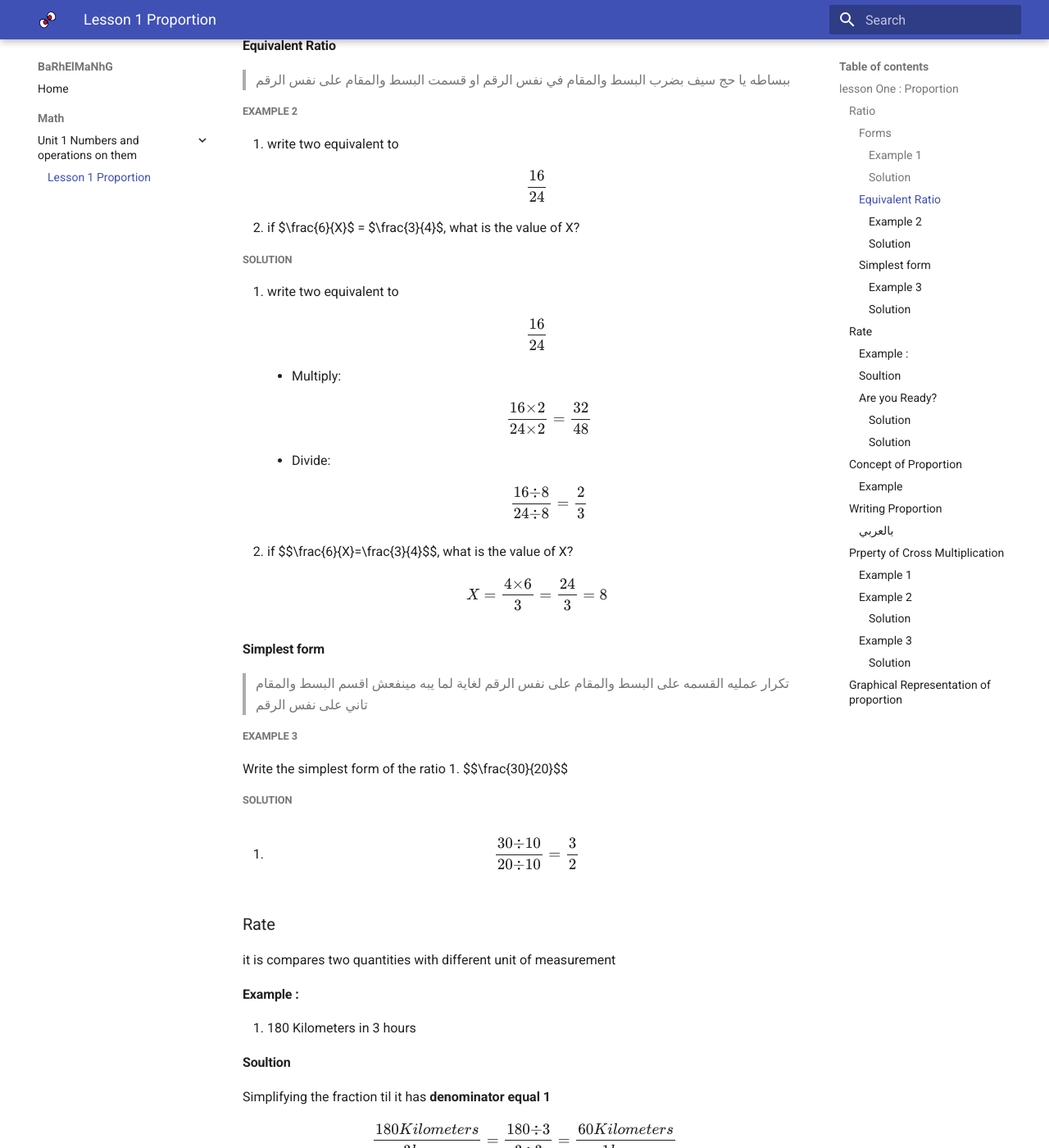
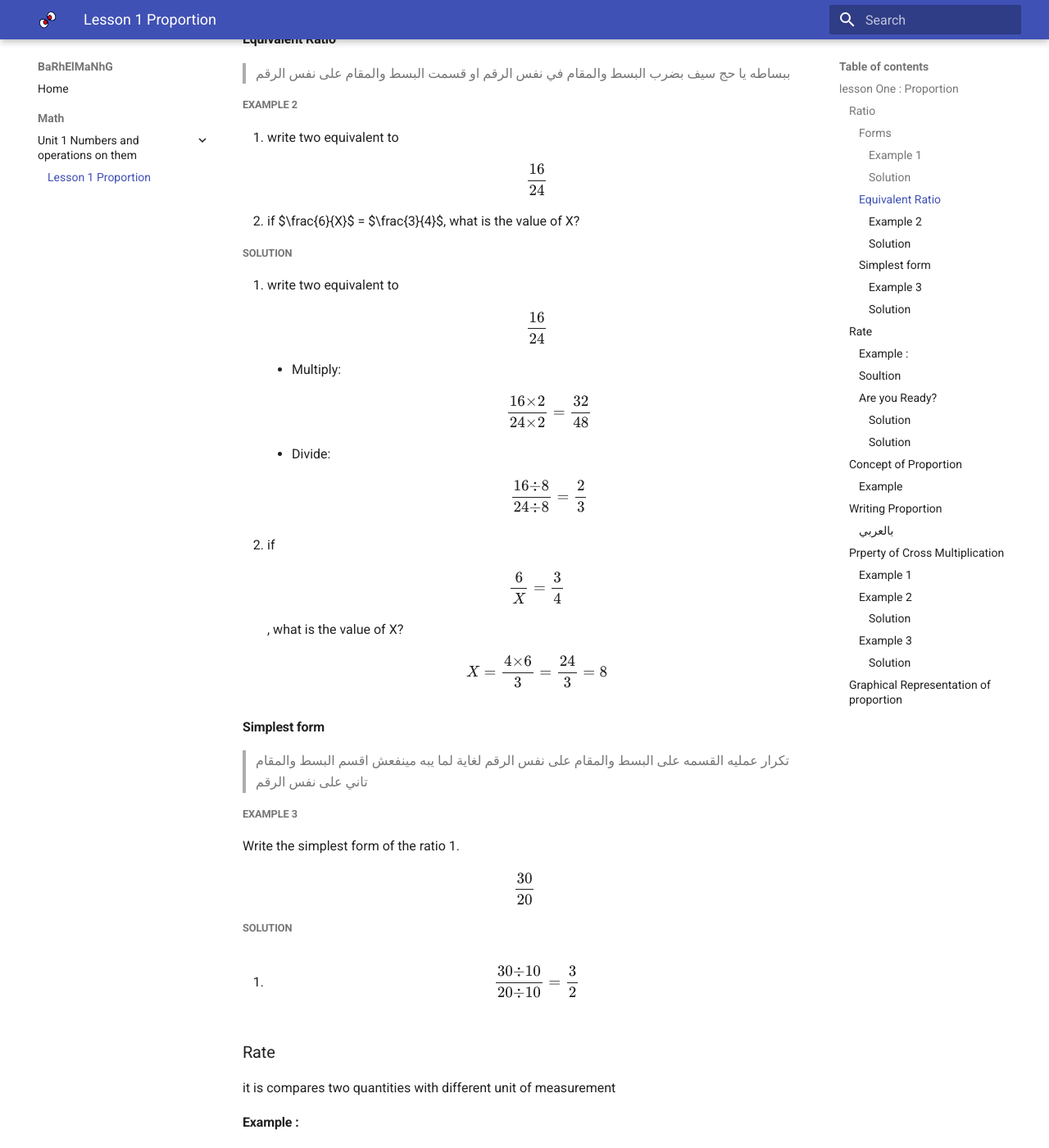
Before and after one commit to amansour-gh/educational.github.io, an MkDocs documentation site: the page built from docs/math/unit1/lesson1.md, in a window 1280 px wide and 1400 px high, scrolled down 1005 px. Shown: the whole window at 82% size. Built offline with MkDocs 1.6.1 and Material for MkDocs 9.7.7, drawn with Linux system fonts in a browser that asks for light colours; some of the changed text lies outside the part shown.

Commit message:
240927-15

```diff
--- a/mkdocs.yml
+++ b/mkdocs.yml
@@ -15,9 +15,3 @@ nav:
 
 extra_javascript:
   - https://cdnjs.cloudflare.com/ajax/libs/mathjax/3.2.0/es5/tex-mml-chtml.js
-
-markdown_extensions:
-  - pymdownx.arithmatex:
-      generic: true
-      tex_inline_wrap: ["$", "$"]
-      tex_block_wrap: ["$$", "$$"]
--- a/requirements.txt
+++ b/requirements.txt
@@ -1,2 +1,4 @@
-mkdocs>=1.6.1
-mkdocs-material>=8.0.0
+mkdocs==1.6.1
+mkdocs-material==8.5.9
+pymdown-extensions==9.7
+markdown-katex==20210930
```
